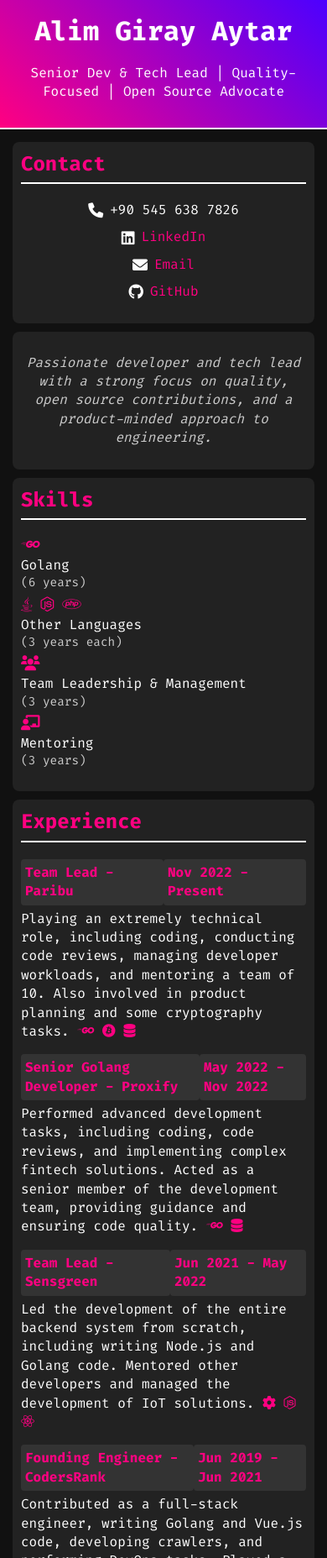
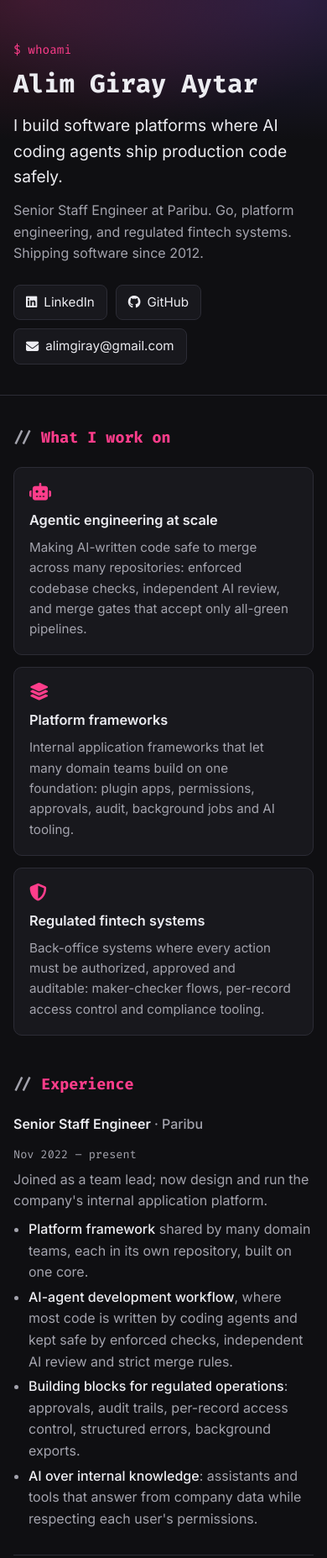
Before and after one commit to alimgiray/alimgiray.github.io, a plain HTML site: page index.html in a window 390 px wide. Shown: the top 1855 px of the page at 84% size. Drawn offline with Linux system fonts and the light colour scheme.

Commit message:
redesign: reposition around platform and agentic engineering, remove phone number
Co-Authored-By: Claude Opus 5.5 <noreply@anthropic.com>
Claude-Session: https://claude.ai/code/session_01SQArtvPNvCvUusTetvmg6T

```diff
--- a/index.html
+++ b/index.html
@@ -3,317 +3,250 @@
 <head>
     <meta charset="UTF-8">
     <meta name="viewport" content="width=device-width, initial-scale=1.0">
-    <title>Alim Giray Aytar - CV</title>
+    <title>Alim Giray Aytar</title>
+    <meta name="description" content="Senior Staff Engineer. I build software platforms where AI coding agents ship production code safely. Go, platform engineering, regulated fintech.">
+    <meta property="og:title" content="Alim Giray Aytar">
+    <meta property="og:description" content="I build platforms where AI coding agents ship production code safely.">
+    <meta property="og:type" content="website">
+    <meta property="og:url" content="https://alimgiray.github.io/">
+    <link rel="preconnect" href="https://fonts.googleapis.com">
+    <link href="https://fonts.googleapis.com/css2?family=Fira+Code:wght@400;600;700&family=Inter:wght@400;500;600&display=swap" rel="stylesheet">
+    <link rel="stylesheet" href="https://cdnjs.cloudflare.com/ajax/libs/font-awesome/6.5.2/css/all.min.css">
     <style>
+        :root {
+            --bg: #0f0f12;
+            --surface: #18181d;
+            --surface-2: #222229;
+            --text: #ececf1;
+            --muted: #a3a3ad;
+            --accent: #ff3d8b;
+            --accent-2: #7c5cff;
+            --border: #2c2c35;
+        }
+        * { box-sizing: border-box; }
         body {
+            margin: 0;
+            background: var(--bg);
+            color: var(--text);
+            font-family: 'Inter', system-ui, sans-serif;
+            line-height: 1.6;
+            font-size: 16px;
+        }
+        a { color: var(--accent); text-decoration: none; }
+        a:hover { text-decoration: underline; }
+        .container { max-width: 820px; margin: 0 auto; padding: 0 16px; }
+
+        header {
+            padding: 72px 0 48px;
+            border-bottom: 1px solid var(--border);
+            background:
+                radial-gradient(600px 240px at 10% 0%, rgba(255, 61, 139, 0.18), transparent 70%),
+                radial-gradient(600px 240px at 90% 0%, rgba(124, 92, 255, 0.18), transparent 70%);
+        }
+        .kicker {
             font-family: 'Fira Code', monospace;
-            color: #ffffff;
-            background: #111111;
-            margin: 0;
-            padding: 0;
-            line-height: 1.4;
-        }
-        header {
-            background: linear-gradient(45deg, #ff0081, #4c00ff);
-            padding: 15px;
-            text-align: center;
-            color: #ffffff;
-            border-bottom: 2px solid #ffffff;
-        }
-        .container {
-            max-width: 800px;
-            margin: auto;
-            padding: 15px;
+            color: var(--accent);
+            font-size: 0.9em;
+            margin: 0 0 12px;
         }
         h1 {
-            font-size: 2em;
-            margin: 0;
+            font-family: 'Fira Code', monospace;
+            font-size: clamp(1.9em, 5vw, 2.6em);
+            margin: 0 0 16px;
+            line-height: 1.15;
         }
+        .tagline { font-size: 1.2em; color: var(--text); margin: 0 0 12px; max-width: 640px; }
+        .sub { color: var(--muted); margin: 0 0 24px; max-width: 640px; }
+        .links { display: flex; flex-wrap: wrap; gap: 10px; padding: 0; margin: 0; list-style: none; }
+        .links a {
+            display: inline-flex; align-items: center; gap: 8px;
+            padding: 8px 14px; border: 1px solid var(--border); border-radius: 8px;
+            background: var(--surface); color: var(--text); font-size: 0.95em;
+        }
+        .links a:hover { border-color: var(--accent); text-decoration: none; }
+
+        section { padding: 48px 0 8px; }
         h2 {
-            font-size: 1.5em;
-            border-bottom: 2px solid #ffffff;
-            padding-bottom: 5px;
-            margin-top: 0;
-            color: #ff0081;
+            font-family: 'Fira Code', monospace;
+            font-size: 1.15em;
+            color: var(--accent);
+            margin: 0 0 20px;
         }
-        section {
-            margin-bottom: 15px;
+        h2::before { content: "// "; color: var(--muted); }
+
+        .cards { display: grid; grid-template-columns: repeat(auto-fit, minmax(230px, 1fr)); gap: 14px; }
+        .card {
+            background: var(--surface); border: 1px solid var(--border);
+            border-radius: 10px; padding: 18px;
         }
-        a {
-            text-decoration: none;
-            color: inherit; /* This keeps the color of the link consistent with the surrounding text */
+        .card i { color: var(--accent); font-size: 1.3em; margin-bottom: 10px; display: block; }
+        .card h3 { margin: 0 0 8px; font-size: 1.02em; }
+        .card p { margin: 0; color: var(--muted); font-size: 0.95em; }
+
+        .job { padding: 0 0 26px; margin-bottom: 26px; border-bottom: 1px solid var(--border); }
+        .job:last-child { border-bottom: none; margin-bottom: 0; }
+        .job-head { display: flex; justify-content: space-between; gap: 12px; flex-wrap: wrap; margin-bottom: 6px; }
+        .job-title { font-weight: 600; }
+        .job-title .company { color: var(--muted); font-weight: 500; }
+        .job-date { font-family: 'Fira Code', monospace; color: var(--muted); font-size: 0.85em; white-space: nowrap; }
+        .job p { margin: 0 0 8px; color: var(--muted); }
+        .job ul { margin: 0; padding-left: 18px; color: var(--muted); }
+        .job li { margin-bottom: 4px; }
+        .job li strong { color: var(--text); font-weight: 500; }
+
+        .tags { display: flex; flex-wrap: wrap; gap: 8px; padding: 0; margin: 0; list-style: none; }
+        .tags li {
+            font-family: 'Fira Code', monospace; font-size: 0.85em;
+            background: var(--surface-2); border: 1px solid var(--border);
+            border-radius: 6px; padding: 4px 10px; color: var(--text);
         }
-        .skills, .experience, .education, .projects, .contact, .about {
-            background: #222222;
-            border-radius: 8px;
-            padding: 10px;
-            margin-bottom: 10px;
-        }
-        .contact {
-            padding-bottom: 0;
-        }
-        .skills ul, .experience ul, .education ul, .projects ul {
-            list-style: none;
-            padding: 0;
-        }
-        .experience li, .education li {
-            margin-bottom: 8px;
-            display: flex;
-            align-items: center;
-            justify-content: space-between;
-        }
-        .experience li, .contact li {
-            display: block;
-            margin-bottom: 16px;
-        }
-        .skills li {
-            display: flex;
-            align-items: center;
-            justify-content: space-between;
-            margin-top: 5px;
-        }
-        .skills i {
-            font-size: 18px;
-            margin-right: 8px;
-            color: #ff0081;
-        }
-        .skills span {
-            display: flex;
-            align-items: center;
-        }
-        .skills span i {
-            margin-right: 10px; /* Adjust as needed */
-        }
-        .skills .text {
-            flex-grow: 1;
-        }
-        .years {
-            font-size: 0.9em;
-            color: #cccccc;
-        }
-        .experience .details {
-            display: flex;
-            justify-content: space-between;
-            margin-bottom: 5px;
-        }
-        .experience .details span {
-            font-weight: 700;
-            color: #ff0081;
-            background: #333333;
-            padding: 5px;
-            border-radius: 4px;
-        }
-        .experience .role, .projects .role {
-            font-weight: 700;
-            color: #ff0081;
-            background: #333333;
-            padding: 5px;
-            border-radius: 4px;
-        }
-        .experience .company {
-            font-weight: 700;
-            color: #cccccc;
-            background: #333333;
-            padding: 5px;
-            border-radius: 4px;
-        }
-        .experience p, .projects p {
-            margin: 0;
-            padding: 0;
-        }
-        .projects li {
-            margin-bottom: 16px;
-        }
-        .projects .details {
-            margin-bottom: 8px;
-        }
-        .contact ul {
-            display: flex;
-            justify-content: center;
-        }
-        .contact li {
-            margin-right: 15px;
-        }
-        .contact i {
-            margin-right: 5px;
-        }
-        .about {
-            font-style: italic;
-            text-align: center;
-            color: #cccccc;
+
+        .project { margin-bottom: 18px; }
+        .project h3 { margin: 0 0 4px; font-size: 1em; }
+        .project p { margin: 0; color: var(--muted); }
+
+        footer {
+            margin-top: 56px; padding: 28px 0 40px; border-top: 1px solid var(--border);
+            color: var(--muted); font-size: 0.9em;
         }
 
         @media (max-width: 600px) {
-            .contact {
-                padding-bottom: 10px;
-            }
-            .contact ul {
-                display: block; /* Stack items vertically */
-                text-align: center; /* Center align the text */
-                padding: 0; /* Remove any padding */
-            }
-            .contact li {
-                margin: 10px 0; /* Add vertical margin for spacing */
-                display: flex;
-                justify-content: center; /* Center items horizontally */
-                align-items: center; /* Align items vertically */
-            }
-            .contact i {
-                margin-right: 8px; /* Adjust margin for better spacing */
-                font-size: 18px; /* Optional: Adjust icon size for mobile */
-            }
-            .contact a {
-                color: #ff0081; /* Ensure link color matches */
-                text-decoration: none; /* Remove underline */
-            }
-            .contact a:hover {
-                text-decoration: underline; /* Add underline on hover */
-            }
-            .skills li {
-                flex-direction: column;
-                align-items: flex-start;
-            }
-            .skills i {
-                margin-bottom: 5px;
-            }
+            header { padding: 48px 0 36px; }
+            section { padding-top: 36px; }
         }
-
     </style>
-    <link href="https://fonts.googleapis.com/css2?family=Fira+Code:wght@400;700&display=swap" rel="stylesheet">
-    <link rel="stylesheet" href="https://cdnjs.cloudflare.com/ajax/libs/font-awesome/6.0.0-beta3/css/all.min.css">
 </head>
 <body>
     <header>
-        <h1>Alim Giray Aytar</h1>
-        <p>Senior Dev & Tech Lead | Quality-Focused | Open Source Advocate</p>
+        <div class="container">
+            <p class="kicker">$ whoami</p>
+            <h1>Alim Giray Aytar</h1>
+            <p class="tagline">I build software platforms where AI coding agents ship production code safely.</p>
+            <p class="sub">Senior Staff Engineer at Paribu. Go, platform engineering, and regulated fintech systems. Shipping software since 2012.</p>
+            <ul class="links">
+                <li><a href="https://www.linkedin.com/in/alimgiray" target="_blank" rel="noopener"><i class="fab fa-linkedin"></i>LinkedIn</a></li>
+                <li><a href="https://github.com/alimgiray" target="_blank" rel="noopener"><i class="fab fa-github"></i>GitHub</a></li>
+                <li><a href="mailto:alimgiray@gmail.com"><i class="fas fa-envelope"></i>alimgiray@gmail.com</a></li>
+            </ul>
+        </div>
     </header>
-    <div class="container">
-        <section class="contact">
-            <h2>Contact</h2>
-            <ul>
-                <li><i class="fas fa-phone"></i>+90 545 638 7826</li>
-                <li><i class="fab fa-linkedin"></i><a href="https://www.linkedin.com/in/alimgiray" target="_blank" style="color: #ff0081;">LinkedIn</a></li>
-                <li><i class="fas fa-envelope"></i><a href="mailto:alimgiray@gmail.com" style="color: #ff0081;">Email</a></li>
-                <li><i class="fab fa-github"></i><a href="https://github.com/alimgiray" target="_blank" style="color: #ff0081;">GitHub</a></li>
+
+    <main class="container">
+        <section id="focus">
+            <h2>What I work on</h2>
+            <div class="cards">
+                <div class="card">
+                    <i class="fas fa-robot"></i>
+                    <h3>Agentic engineering at scale</h3>
+                    <p>Making AI-written code safe to merge across many repositories: enforced codebase checks, independent AI review, and merge gates that accept only all-green pipelines.</p>
+                </div>
+                <div class="card">
+                    <i class="fas fa-layer-group"></i>
+                    <h3>Platform frameworks</h3>
+                    <p>Internal application frameworks that let many domain teams build on one foundation: plugin apps, permissions, approvals, audit, background jobs and AI tooling.</p>
+                </div>
+                <div class="card">
+                    <i class="fas fa-shield-halved"></i>
+                    <h3>Regulated fintech systems</h3>
+                    <p>Back-office systems where every action must be authorized, approved and auditable: maker-checker flows, per-record access control and compliance tooling.</p>
+                </div>
+            </div>
+        </section>
+
+        <section id="experience">
+            <h2>Experience</h2>
+
+            <div class="job">
+                <div class="job-head">
+                    <span class="job-title">Senior Staff Engineer <span class="company">· Paribu</span></span>
+                    <span class="job-date">Nov 2022 – present</span>
+                </div>
+                <p>Joined as a team lead; now design and run the company's internal application platform.</p>
+                <ul>
+                    <li><strong>Platform framework</strong> shared by many domain teams, each in its own repository, built on one core.</li>
+                    <li><strong>AI-agent development workflow</strong>, where most code is written by coding agents and kept safe by enforced checks, independent AI review and strict merge rules.</li>
+                    <li><strong>Building blocks for regulated operations</strong>: approvals, audit trails, per-record access control, structured errors, background exports.</li>
+                    <li><strong>AI over internal knowledge</strong>: assistants and tools that answer from company data while respecting each user's permissions.</li>
+                </ul>
+            </div>
+
+            <div class="job">
+                <div class="job-head">
+                    <span class="job-title">Senior Go Developer <span class="company">· Proxify</span></span>
+                    <span class="job-date">May 2022 – Nov 2022</span>
+                </div>
+                <p>Built fintech backend services in Go as a senior member of a remote team; led code reviews and quality standards.</p>
+            </div>
+
+            <div class="job">
+                <div class="job-head">
+                    <span class="job-title">Team Lead <span class="company">· Sensgreen</span></span>
+                    <span class="job-date">Jun 2021 – May 2022</span>
+                </div>
+                <p>Designed and built the entire IoT backend from scratch in Go and Node.js, and led the development team.</p>
+            </div>
+
+            <div class="job">
+                <div class="job-head">
+                    <span class="job-title">Founding Engineer <span class="company">· CodersRank</span></span>
+                    <span class="job-date">Jun 2019 – Jun 2021</span>
+                </div>
+                <p>Set up the initial stack and infrastructure; built full-stack features in Go and Vue.js, data crawlers and DevOps.</p>
+            </div>
+
+            <div class="job">
+                <div class="job-head">
+                    <span class="job-title">Software Engineer <span class="company">· Innova</span></span>
+                    <span class="job-date">Jun 2017 – Feb 2019</span>
+                </div>
+                <p>Backend systems for two major telecom projects serving 35 million users, with Java Spring, Kafka and Vue.js.</p>
+            </div>
+
+            <div class="job">
+                <div class="job-head">
+                    <span class="job-title">Co-Founder <span class="company">· Duvar.TV</span></span>
+                    <span class="job-date">Jan 2016 – Jun 2017</span>
+                </div>
+                <p>Owned the startup's technology end to end.</p>
+            </div>
+        </section>
+
+        <section id="stack">
+            <h2>Stack</h2>
+            <ul class="tags">
+                <li>Go</li><li>PostgreSQL</li><li>TypeScript</li><li>React</li><li>Kubernetes</li><li>Helm</li>
+                <li>gRPC</li><li>Kafka</li><li>GitHub Actions</li><li>Claude Code</li><li>MCP</li><li>LLM tooling</li>
             </ul>
         </section>
-        <section class="about">
-            <p>Passionate developer and tech lead with a strong focus on quality, open source contributions, and a product-minded approach to engineering.</p>
+
+        <section id="projects">
+            <h2>Side projects</h2>
+            <div class="project">
+                <h3><a href="https://infdex.com" target="_blank" rel="noopener">Infdex</a></h3>
+                <p>Real-time tracking and analytics for about 100,000 social media accounts, used by marketing firms.</p>
+            </div>
+            <div class="project">
+                <h3><a href="https://github.com/alimgiray/bostorgay" target="_blank" rel="noopener">Bostorgay</a></h3>
+                <p>A self-hosted music streaming service.</p>
+            </div>
+            <div class="project">
+                <h3>Avukatoryum</h3>
+                <p>A Q&amp;A platform connecting lawyers with people who need legal help.</p>
+            </div>
+            <div class="project">
+                <h3>Bukurs</h3>
+                <p>An online course platform.</p>
+            </div>
         </section>
-        <section class="skills">
-            <h2>Skills</h2>
-            <ul>
-                <li><i class="fab fa-golang"></i>Golang <span class="years">(6 years)</span></li>
-                <li>
-                    <span><i class="fab fa-java"></i><i class="fab fa-node-js"></i><i class="fab fa-php"></i></span>
-                    Other Languages <span class="years">(3 years each)</span>
-                </li>
-                <li><i class="fas fa-users"></i>Team Leadership & Management <span class="years">(3 years)</span></li>
-                <li><i class="fas fa-chalkboard-teacher"></i>Mentoring <span class="years">(3 years)</span></li>
-            </ul>
+
+        <section id="education">
+            <h2>Education</h2>
+            <p style="margin:0;color:var(--muted)"><span style="color:var(--text);font-weight:500">BSc Computer Science</span> · Hacettepe University, 2016</p>
         </section>
-        <section class="experience">
-            <h2>Experience</h2>
-            <ul>
-                <li>
-                    <div class="details">
-                        <span class="role">Team Lead - Paribu</span>
-                        <span>Nov 2022 - Present</span>
-                    </div>
-                    <p>Playing an extremely technical role, including coding, conducting code reviews, managing developer workloads, and mentoring a team of 10. Also involved in product planning and some cryptography tasks. <i class="fab fa-golang" style="color: #ff0081;"></i> <i class="fab fa-bitcoin" style="color: #ff0081;"></i> <i class="fas fa-database" style="color: #ff0081;"></i></p>
-                </li>
-                <li>
-                    <div class="details">
-                        <span class="role">Senior Golang Developer - Proxify</span>
-                        <span>May 2022 - Nov 2022</span>
-                    </div>
-                    <p>Performed advanced development tasks, including coding, code reviews, and implementing complex fintech solutions. Acted as a senior member of the development team, providing guidance and ensuring code quality. <i class="fab fa-golang" style="color: #ff0081;"></i> <i class="fas fa-database" style="color: #ff0081;"></i></p>
-                </li>
-                <li>
-                    <div class="details">
-                        <span class="role">Team Lead - Sensgreen</span>
-                        <span>Jun 2021 - May 2022</span>
-                    </div>
-                    <p>Led the development of the entire backend system from scratch, including writing Node.js and Golang code. Mentored other developers and managed the development of IoT solutions. <i class="fas fa-gear" style="color: #ff0081;"></i> <i class="fab fa-node-js" style="color: #ff0081;"></i> <i class="fab fa-react" style="color: #ff0081;"></i></p>
-                </li>
-                <li>
-                    <div class="details">
-                        <span class="role">Founding Engineer - CodersRank</span>
-                        <span>Jun 2019 - Jun 2021</span>
-                    </div>
-                    <p>Contributed as a full-stack engineer, writing Golang and Vue.js code, developing crawlers, and performing DevOps tasks. Played a crucial role in establishing the company's initial technology stack and infrastructure. <i class="fab fa-golang" style="color: #ff0081;"></i> <i class="fab fa-node-js" style="color: #ff0081;"></i> <i class="fab fa-vuejs" style="color: #ff0081;"></i></p>
-                </li>
-                <li>
-                    <div class="details">
-                        <span class="role">Software Engineer - Innova</span>
-                        <span>Jun 2017 - Feb 2019</span>
-                    </div>
-                    <p>Worked on two major projects in telecommunications, for 35 million users. Developed backend solutions using Java Spring, Vue.js, and Kafka. <i class="fab fa-java" style="color: #ff0081;"></i> <i class="fab fa-vuejs" style="color: #ff0081;"></i></p>
-                </li>
-                <li>
-                    <div class="details">
-                        <span class="role">Co-Founder - Duvar.TV</span>
-                        <span>Jan 2016 - Jun 2017</span>
-                    </div>
-                    <p>Developed and maintained applications using Java, PHP, and JavaScript. Oversaw the startup's technical aspects and contributed to various projects during its growth phase. <i class="fab fa-java" style="color: #ff0081;"></i> <i class="fab fa-php" style="color: #ff0081;"></i></p>
-                </li>
-                <li>
-                    <div class="details">
-                        <span class="role">Part Time Student Engineer</span>
-                        <span>2012 - 2016</span>
-                    </div>
-                    <p>Worked on various projects involving PHP, JavaScript, CSS, and HTML. Gained experience in front-end and back-end development while studying. <i class="fab fa-php" style="color: #ff0081;"></i> <i class="fab fa-html5" style="color: #ff0081;"></i> <i class="fab fa-css3-alt" style="color: #ff0081;"></i></p>
-                </li>
-            </ul>
-        </section>
-        <section class="projects">
-            <h2>Projects</h2>
-            <ul>
-                <li>
-                    <div class="details">
-                        <span class="role">
-                            <a href="https://infdex.com" target="_blank">
-                                <i class="fas fa-laptop-code" style="color: #cccccc;"></i>
-                            </a>
-                            Infdex
-                        </span>
-                    </div>
-                    <p>A social media tracking project that tracks around 100,000 accounts in real-time and provides analytics for marketing firms. <i class="fab fa-golang" style="color: #ff0081;"></i> <i class="fab fa-node-js" style="color: #ff0081;"></i></p>
-                </li>
-                <li>
-                    <div class="details">
-                        <span class="role">Avukatoryum</span>
-                    </div>
-                    <p>A QA app for lawyers and people who need legal services. <i class="fab fa-node-js" style="color: #ff0081;"></i> <i class="fab fa-react" style="color: #ff0081;"></i></p>
-                </li>
-                <li>
-                    <div class="details">
-                        <span class="role">Bukurs</span>
-                    </div>
-                    <p>An education platform similar to Udemy. <i class="fab fa-node-js" style="color: #ff0081;"></i> <i class="fab fa-vuejs" style="color: #ff0081;"></i></p>
-                </li>
-                <li>
-                    <div class="details">
-                        <span class="role">
-                            <a href="https://github.com/alimgiray/bostorgay" target="_blank">
-                                <i class="fab fa-github" style="color: #cccccc;"></i>
-                            </a>
-                            Bostorgay
-                        </span>
-                    </div>
-                    <p>A self-hosted music streaming service. <i class="fab fa-node-js" style="color: #ff0081;"></i> <i class="fab fa-vuejs" style="color: #ff0081;"></i></p>
-                </li>
+    </main>
 
-            </ul>
-        </section>
-        <section class="education">
-            <h2>Education</h2>
-            <ul>
-                <li>
-                    <strong>Bachelor's degree in computer science</strong> Hacettepe University, 2016
-                </li>
-            </ul>
-        </section>
-    </div>
+    <footer>
+        <div class="container">Ankara, Türkiye · <a href="mailto:alimgiray@gmail.com">alimgiray@gmail.com</a></div>
+    </footer>
 </body>
 </html>
```
